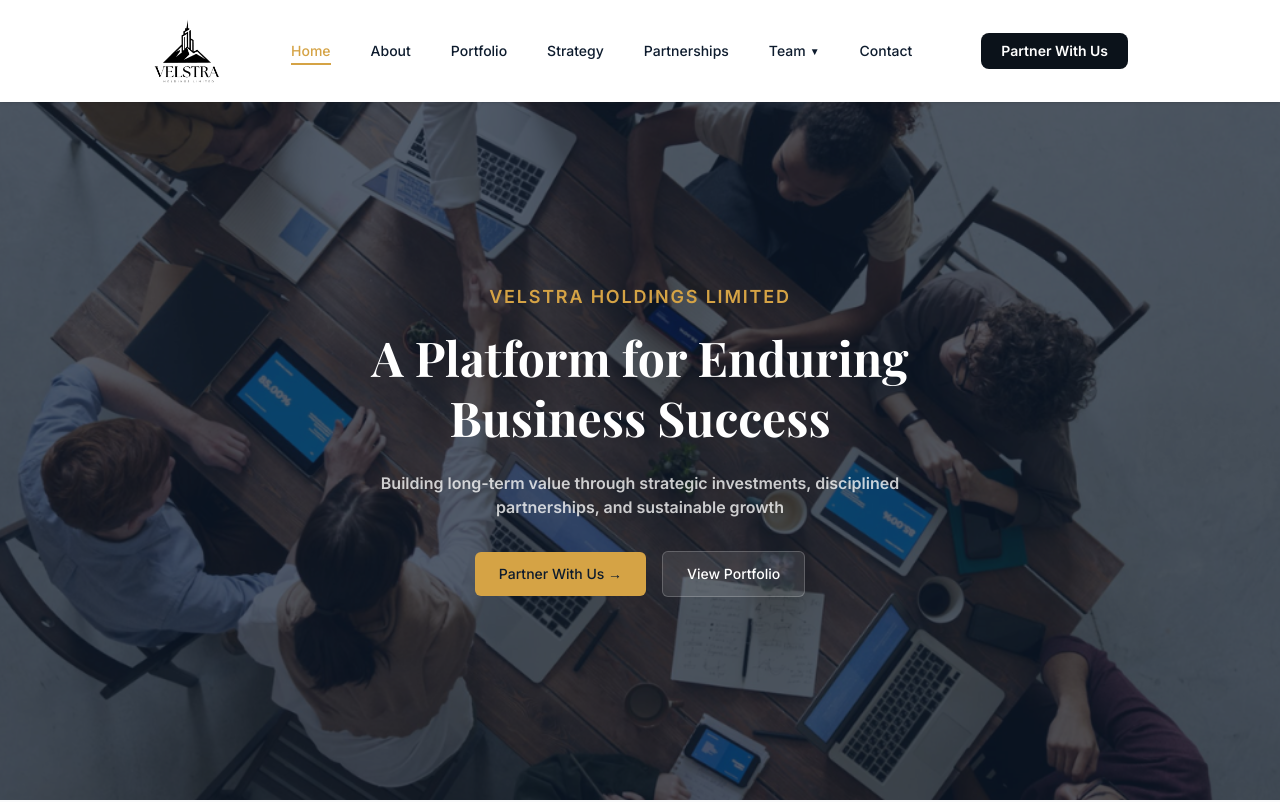
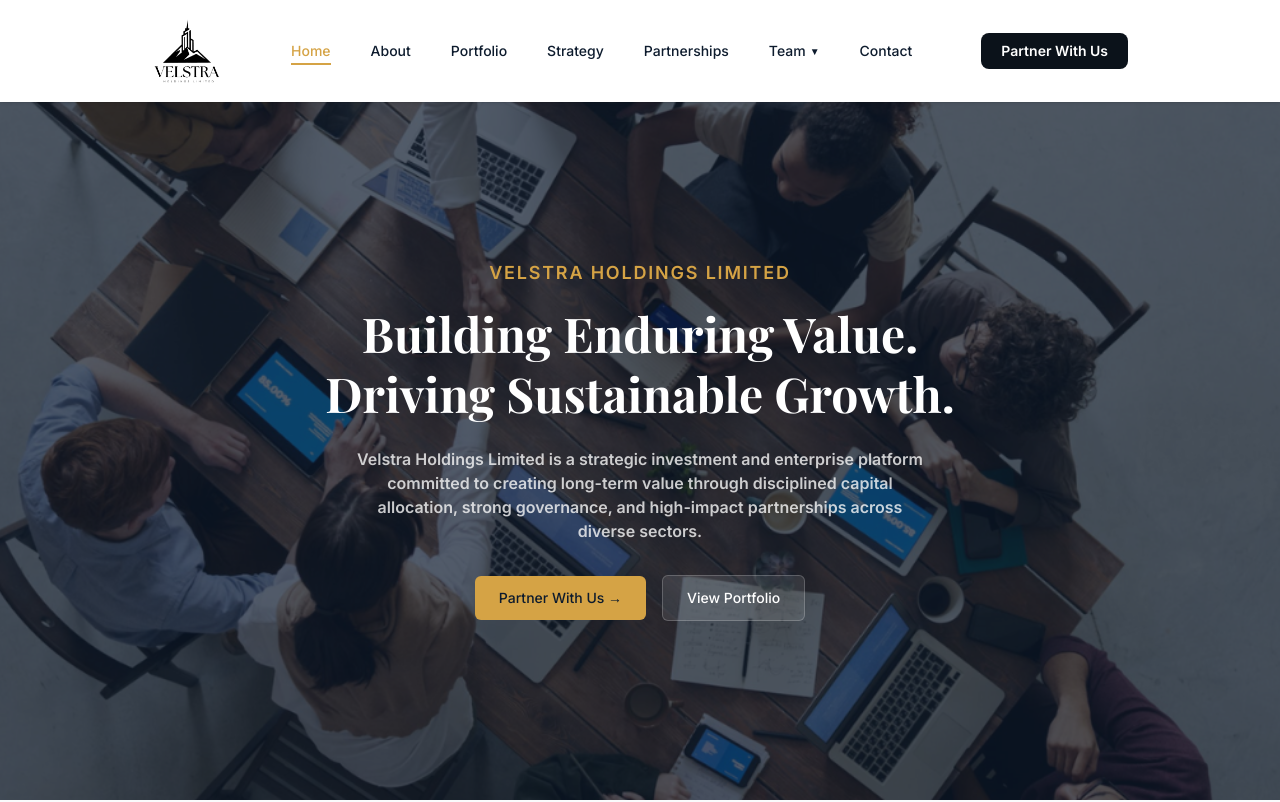
Before and after one commit to springpetSoftwares/Vestra.com, a React (Vite) app: page / in a window 1280 px wide. Shown: the top 802 px of the page. Built offline with nearby package versions, Linux system fonts and the light colour scheme; a web font is replaced by a local one.

Commit message:
Update on home

```diff
--- a/src/pages/Home/home.tsx
+++ b/src/pages/Home/home.tsx
@@ -33,7 +33,7 @@ export default function Hero() {
           transition={{ duration: 0.8, delay: 0.2 }}
           className="text-white text-4xl md:text-5xl font-bold leading-tight mb-6"
         >
-          A Platform for Enduring <br /> Business Success
+          Building Enduring Value. <br /> Driving Sustainable Growth.
         </motion.h1>
 
         {/* Description */}
@@ -43,8 +43,10 @@ export default function Hero() {
           transition={{ duration: 0.8, delay: 0.4 }}
           className="text-[#f8f8f8]/80 text-sm md:px-[10%] font-200 md:text-base mb-8"
         >
-          Building long-term value through strategic investments,
-          disciplined partnerships, and sustainable growth
+          Velstra Holdings Limited is a strategic investment and
+          enterprise platform committed to creating long-term value through
+          disciplined capital allocation, strong governance,
+           and high-impact partnerships across diverse sectors.
         </motion.p>
 
         {/* Buttons */}
```
